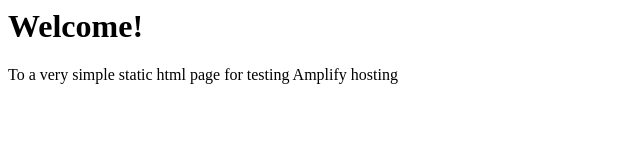
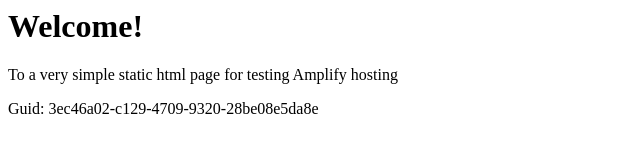
Before and after one commit to aws-aemilia-cdg/Github-PR-Commit-Integration-Test-DoNotTouch-v1-prod-eu-west-3, a website: page src/index.html in a window 1280 px wide. Shown: the whole page, without its empty margins (0-640 px from the left). Drawn offline with Linux system fonts and the light colour scheme.

Commit message:
commit from integ tests

```diff
--- a/src/index.html
+++ b/src/index.html
@@ -1,3 +1,5 @@
+
+
 <html lang="en">
 
 <head>
@@ -10,6 +12,6 @@
 <body>
     <h1>Welcome!</h1>
     <p>To a very simple static html page for testing Amplify hosting</p>
-</body>
+    <p>Guid: 3ec46a02-c129-4709-9320-28be08e5da8e</p></body>
 
 </html>
```
